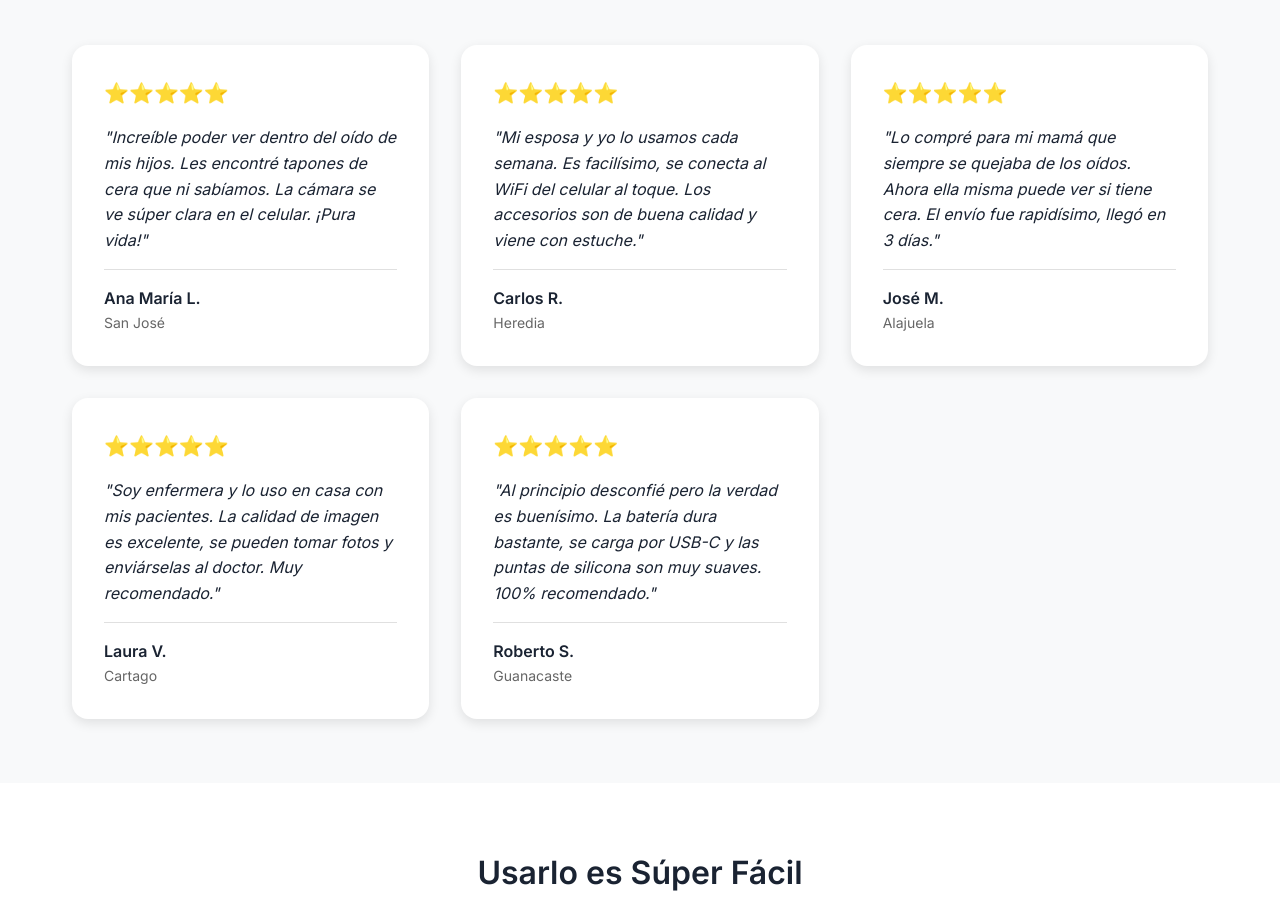
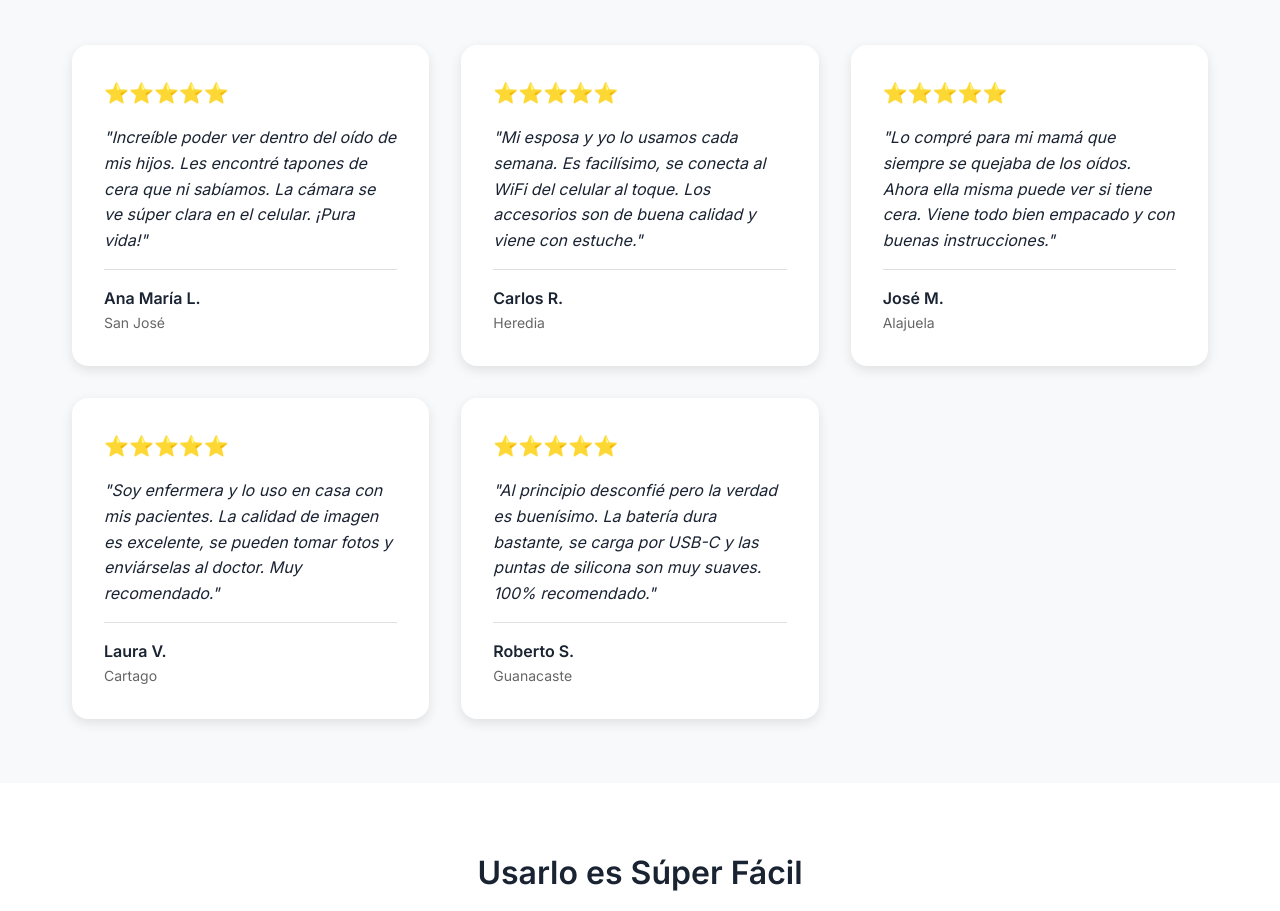
Before and after one commit to ImightbeRafa/deepclean, a website built with Vite: page index.html in a window 1280 px wide. Shown: the part 2184-3095 px from the top of the page. Built offline with nearby package versions, Linux system fonts and the light colour scheme.

Commit message:
Reseñas de ejemplo sin tiempos de entrega

```diff
--- a/index.html
+++ b/index.html
@@ -245,7 +245,7 @@
 
         <div class="testimonial-card">
           <div class="stars">⭐⭐⭐⭐⭐</div>
-          <p class="testimonial-text">"Lo compré para mi mamá que siempre se quejaba de los oídos. Ahora ella misma puede ver si tiene cera. El envío fue rapidísimo, llegó en 3 días."</p>
+          <p class="testimonial-text">"Lo compré para mi mamá que siempre se quejaba de los oídos. Ahora ella misma puede ver si tiene cera. Viene todo bien empacado y con buenas instrucciones."</p>
           <div class="testimonial-author">
             <strong>José M.</strong>
             <span>Alajuela</span>
```
